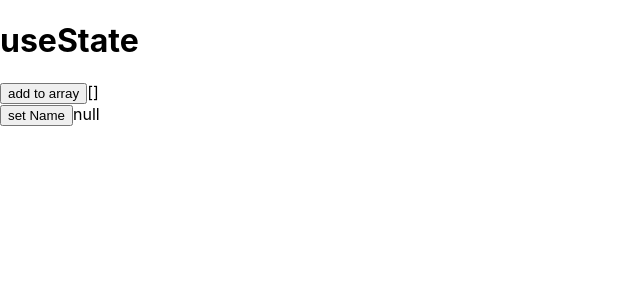
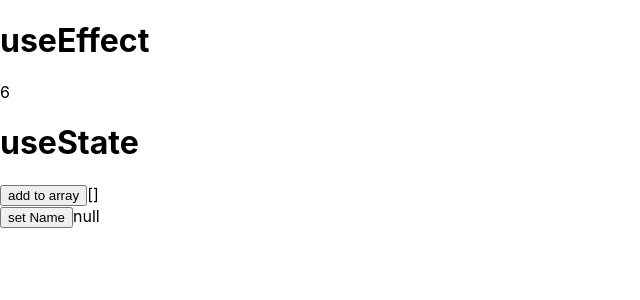
Before and after one commit to Luciano0322/react_ts_hook, a React (Create React App) app in the folder ts-hooks/: page / in a window 1280 px wide. Shown: the top 300 px of the page, without its empty margins (0-640 px from the left). Built offline with nearby package versions, Linux system fonts and the light colour scheme.

Commit message:
UseEffectComponent

```diff
--- a/ts-hooks/src/App.tsx
+++ b/ts-hooks/src/App.tsx
@@ -1,9 +1,12 @@
+import UseEffectComponent from "./components/UseEffectComponent";
 import UseStateComponent from "./components/UseStateComponent";
 
 
 function App() {
   return (
     <div>
+      <h1>useEffect</h1>
+      <UseEffectComponent />
       <h1>useState</h1>
       <UseStateComponent />
     </div>
--- /dev/null
+++ b/ts-hooks/src/components/UseEffectComponent.tsx
@@ -0,0 +1,19 @@
+import { useState, useEffect } from 'react';
+
+const UseEffectComponent = () => {
+  const [val, setVal] = useState(1);
+  useEffect(() => {
+    const timer = window.setInterval(() => {
+      setVal(pre => pre + 1)
+    }, 1000)
+    // in react 18 一定要下return清掉func不然會有重複渲染的問題
+    return () => window.clearInterval(timer)
+  }, [])
+  return (
+    <div>
+      {val}
+    </div>
+  );
+}
+
+export default UseEffectComponent;
--- a/ts-hooks/src/components/UseStateComponent.tsx
+++ b/ts-hooks/src/components/UseStateComponent.tsx
@@ -2,6 +2,7 @@ import { useState } from 'react';
 
 function UseStateComponent(){
   const [arr, arrSet] = useState<number[]>([])
+  // 可以有額外的type 在<>之中用|隔開即可
   const [name, setName] = useState<string | null>(null)
   return (
     <div>
```
Also changed, not shown: 1 other file (tests, documents, lock files or other folders).
